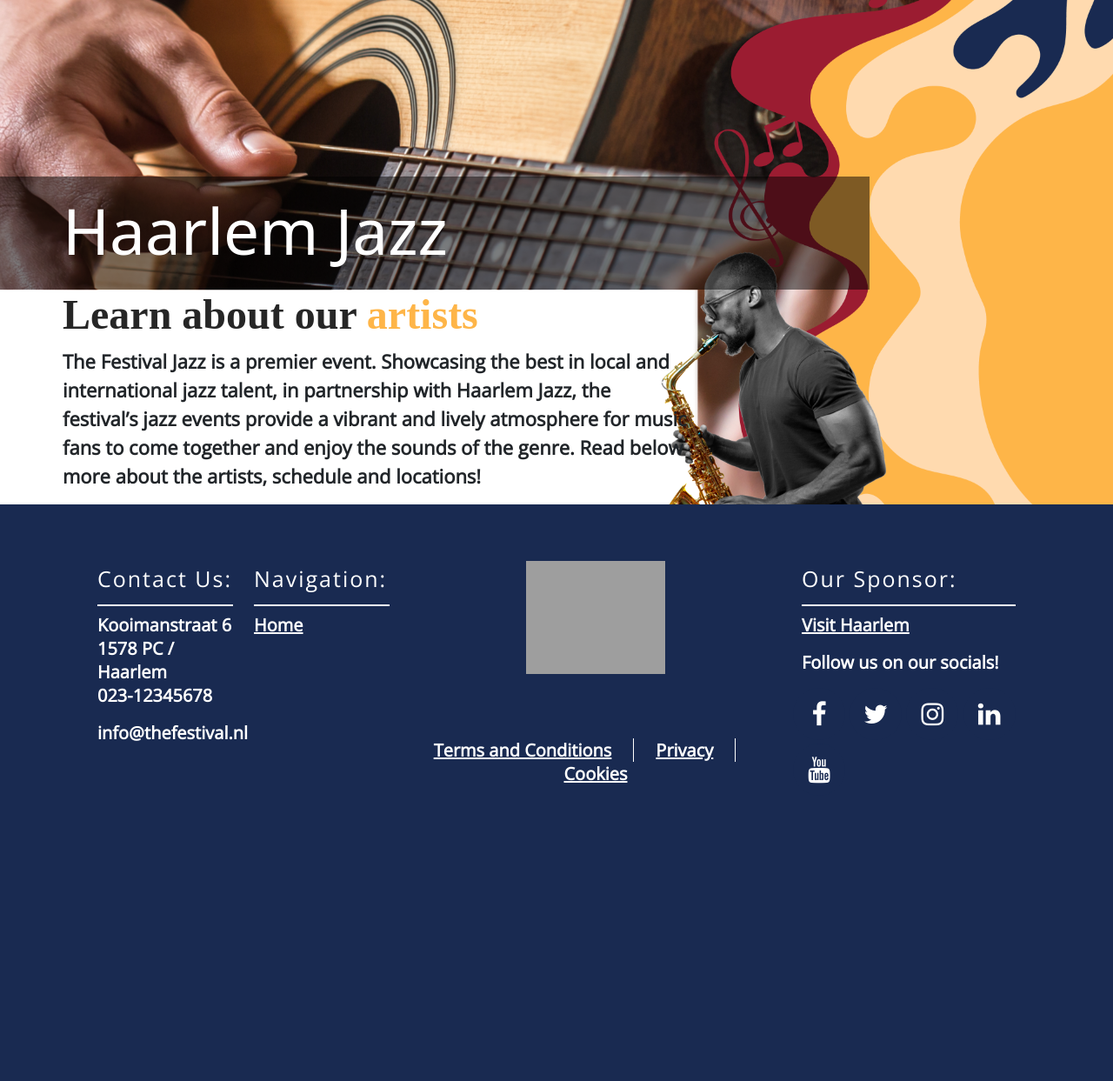
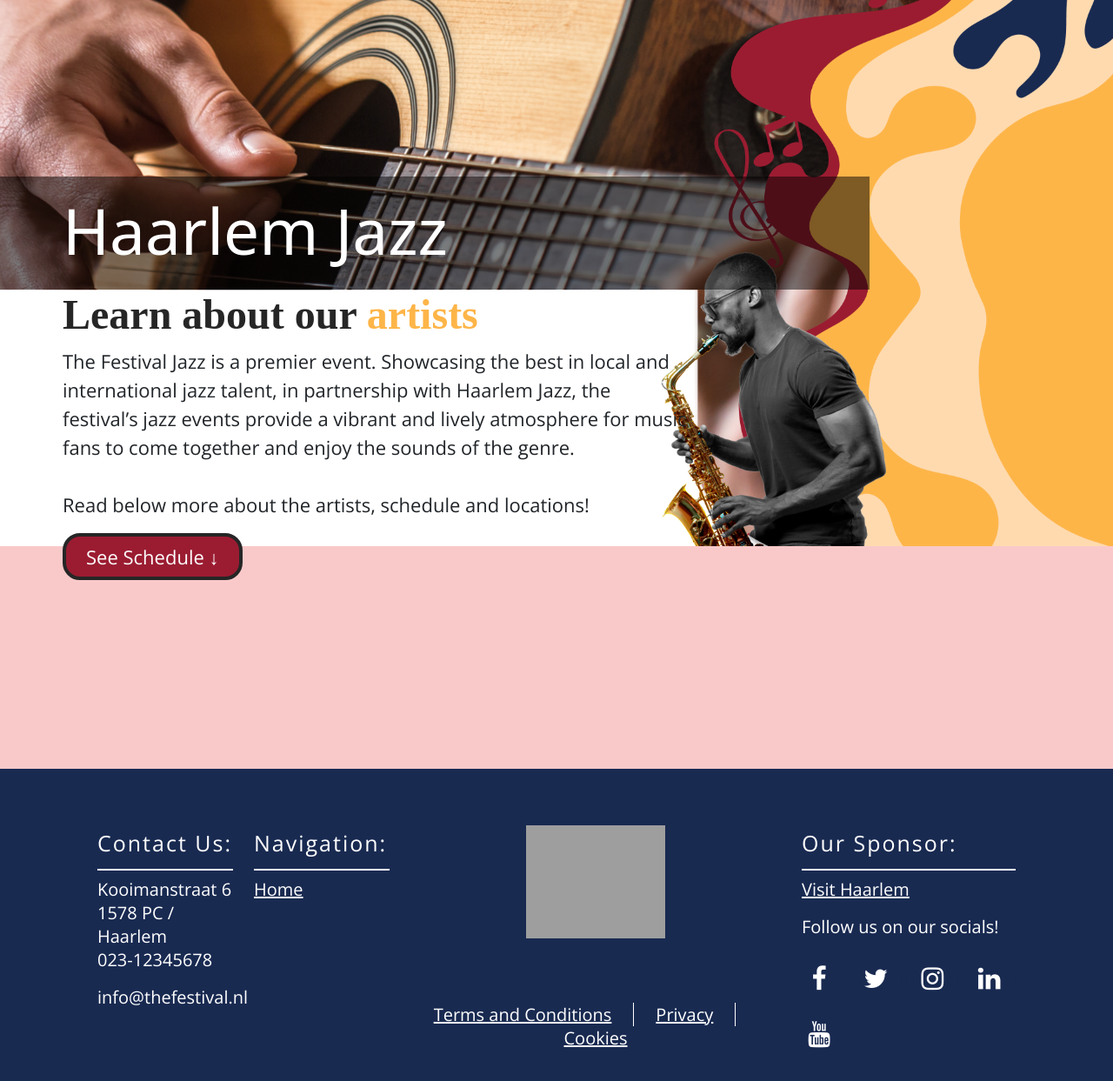
Before and after one commit to jochemschippers/TheFestivalHaarlem, a PHP site: page /jazz in a window 1280 px wide; the page is wider, and only the part inside the window is pictured. Shown: that part at 87% size. Before the commit the page ends 901 px from the top of that part, so only its background shows below. Run offline with PHP 8.4, Linux system fonts and the light colour scheme; data that the repository does not hold is empty; grey boxes are pictures that could not be loaded.

Commit message:
jazz style
finished first part above

```diff
--- a/php-restapi-solution-master/php-restapi-solution-master/app/public/css/jazz/jazz.css
+++ b/php-restapi-solution-master/php-restapi-solution-master/app/public/css/jazz/jazz.css
@@ -2,8 +2,48 @@ body{
   background-image: url('/image/jazz/banner.png');
   background-repeat: no-repeat;
   background-size: 100vw;
+  position: relative;
+  z-index: -1;
 }
-.border-box {
-    background-image: url('/image/jazz/banner.png');
+.banner{
+  background-image: url('/image/jazz/banner.png');
+  background-repeat: no-repeat;
+  background-size: 100vw;
+  position: relative;
+  z-index: -1;
+}
+button {
+  background-color: #9B1C31;
+  border: 4px solid #262626;
+  border-radius: 20px;
+  font-size: 22px;
+  box-sizing: border-box;
+  color: #FFFFFF;
 
-  }
+  font-family: 'Open Sans',sans-serif;
+  font-weight: 500;
+  line-height: 20px;
+  margin: 0;
+  outline: none;
+  padding: 13px 23px;
+  position: relative;
+  text-align: center;
+  text-decoration: none;
+  touch-action: manipulation;
+  transition: background-color .2s, color .2s;
+
+  width: auto;
+}
+
+button:hover {
+  color: #262626;
+  background-color: #FFD7A8;
+}
+
+button:active {
+  transform: scale(.96);
+}
+.special{
+  position: relative;
+  z-index: -1;
+}
--- a/php-restapi-solution-master/php-restapi-solution-master/app/public/css/template.css
+++ b/php-restapi-solution-master/php-restapi-solution-master/app/public/css/template.css
@@ -2,7 +2,7 @@
     height: 26.041666666vw;
     padding: 10px;
     /* background-image: url('/image/HIER-FOLDER/HIER-IMAGE.gif'); ------> DOE HIER EEN ANDERE IMAGE <------ */
-    background-color: darkgray; /* ------> KAN WEG ZODRA IMAGE IS TOEGEVOEGD <------ */
+
     background-size: cover;
     position: relative; /* Set position to relative for absolute positioning of container */
   }
@@ -23,9 +23,6 @@
     color: white;
     margin-left: 60px;
   }
-  #titleText{
-    margin-left: 60px;
-  }
   #titleText h2 {
     font-size: 48px;
     font-family: 'Martel', serif;
@@ -39,7 +36,9 @@
   #titleText p {
     font-size: 22px;
     font-family: 'Open Sans', sans-serif;
+    font-weight: 500;
   }
-  #landingPageContainer{
-    width: 50vw;
-  }
+  .landingPageContainer{
+    margin-left: 60px;
+    height: calc(23vw);
+    }
--- a/php-restapi-solution-master/php-restapi-solution-master/app/views/jazz/index.php
+++ b/php-restapi-solution-master/php-restapi-solution-master/app/views/jazz/index.php
@@ -1,6 +1,7 @@
 <!-- ----- HIER MOET HEADER/ NAV BAR ----- -->
 
 <html lang="en">
+
 <head>
     <meta charset="UTF-8">
     <meta http-equiv="X-UA-Compatible" content="IE=edge">
@@ -14,29 +15,37 @@
 
 
 </head>
+
 <body>
+<div class="wrapper backgroundImage"></div>
 
     <div class="border-box">
         <div class="container" id="titleContainer">
             <h1>Haarlem Jazz</h1>
         </div>
     </div>
+
     <div class="container landingPageContainer">
         <div class="row">
             <div class="col-md-7" id="titleText">
-        <h2>Learn about our <strong>artists<strong></h2>
+                <h2>Learn about our <strong>artists</strong></h2>
                 <p>The Festival Jazz is a premier event. Showcasing the best in local and international jazz talent, in partnership with Haarlem Jazz, the festival’s jazz events provide a vibrant and lively atmosphere for music fans to come together and enjoy the sounds of the genre.
-
-Read below more about the artists, schedule and locations!</p>
+                    <br> <br>
+                    Read below more about the artists, schedule and locations!
+                </p>
             </div>
-    <div class="col-md-5">
+            <div class="col-md-7">
+                <button> See Schedule <strong>↓</strong> </button>
             </div>
         </div>
+    </div>
+    <div class="container special" style="height: 20vw; background-color: #F9C9C9">
 
     </div>
 
+    </body>
 
-    </body>
+
 </html>
 
 <?php
```
Lines whose indentation alone changed are shown as unchanged.
